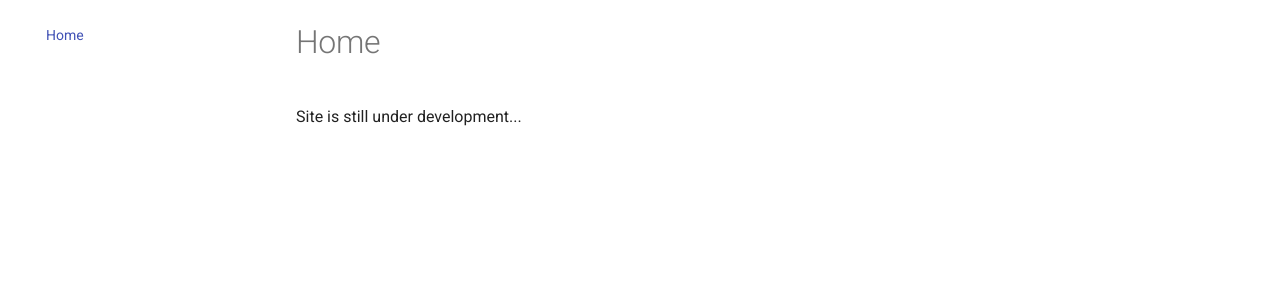
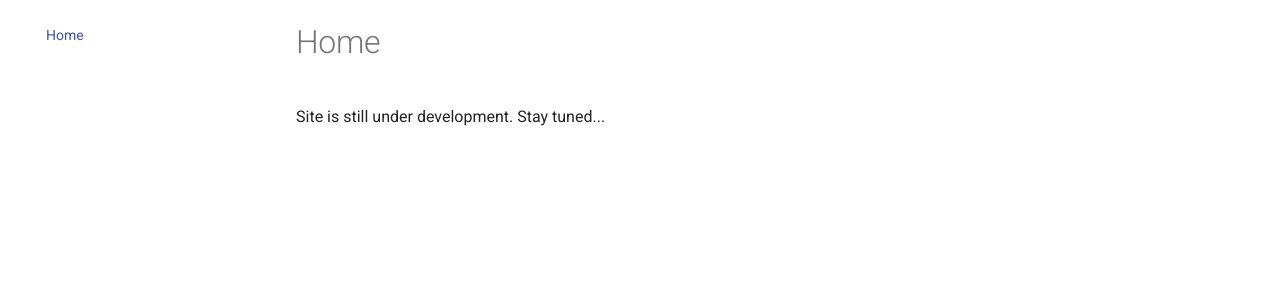
Before and after one commit to acmacunlay/acmacunlay.github.io, an MkDocs documentation site: the page built from docs/index.md, in a window 1280 px wide. Shown: the part 124-424 px from the top of the page. Built offline with MkDocs 1.6.1 and Material for MkDocs 9.7.7, drawn with Linux system fonts in a browser that asks for light colours.

Commit message:
Update index.md

```diff
--- a/docs/index.md
+++ b/docs/index.md
@@ -1 +1,7 @@
-Site is still under development...
+---
+hide:
+#   - navigation
+  - toc
+---
+
+Site is still under development. Stay tuned...
```
